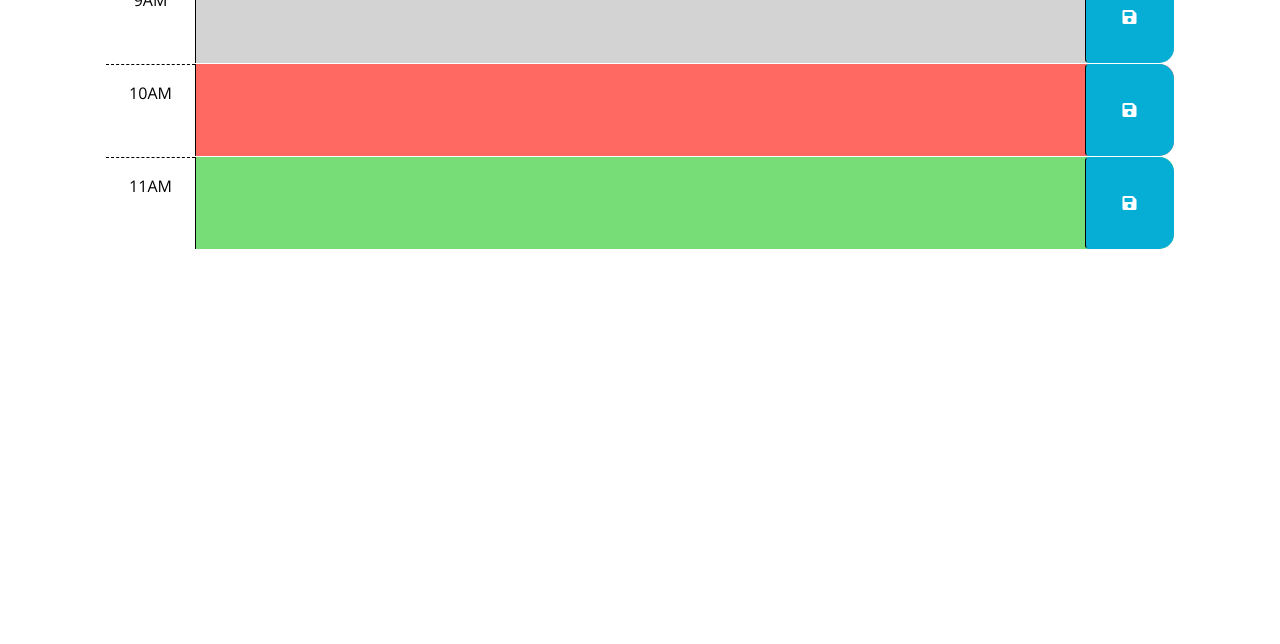
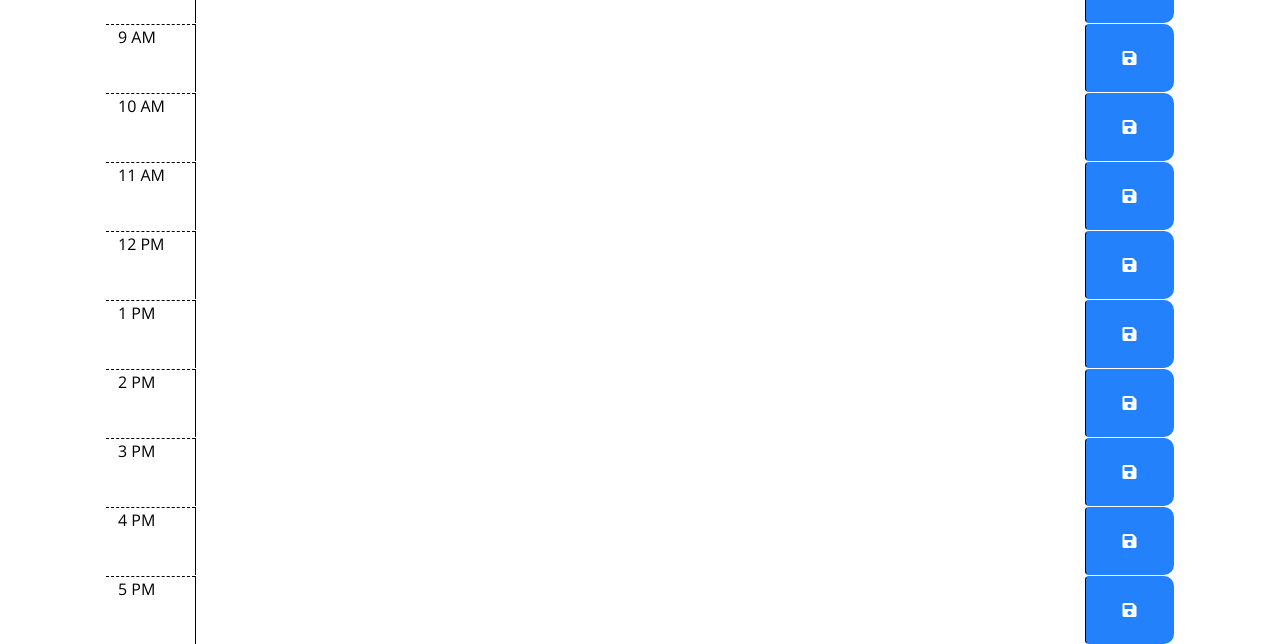
Before and after one commit to MiahHub/WorkDayScheduler, a plain HTML site: page Develop/index.html in a window 1280 px wide. Shown: the part 371-1015 px from the top of the page. Before the commit the page ends 800 px from the top, so only its background shows below. Drawn offline with nearby package versions, Linux system fonts and the light colour scheme.

Commit message:
sunday commit of work changes

```diff
--- a/Develop/index.html
+++ b/Develop/index.html
@@ -28,53 +28,120 @@
       <p id="currentDay" class="lead"></p>
     </header>
     <div class="container-lg px-5">
-      <h1 class="display-3">Work Day Scheduler</h1>
 
-      <!-- Use class for "past", "present", and "future" to apply styles to the
-        time-block divs accordingly. The javascript will need to do this by
-        adding/removing these classes on each div by comparing the hour in the
-        id to the current hour. The html provided below is meant to be an example
-        demonstrating how the css provided can be leveraged to create the
-        desired layout and colors. The html below should be removed or updated
-        in the finished product. Remember to delete this comment once the
-        code is implemented.
-        -->
-
-      <!-- Example of a past time block. The "past" class adds a gray background color. -->
-      <div id="hour-9" class="row time-block past">
-        <div class="col-2 col-md-1 hour text-center py-3">
-          9AM</div>
-        <textarea class="col-8 col-md-10 description"
-          rows="3"> </textarea>
-        <button class="btn saveBtn col-2 col-md-1"
-          aria-label="save">
-          <i class="fas fa-save" aria-hidden="true"></i>
-        </button>
+      <div id="hour8" class="row time-block">
+        <div class="col-md-1 hour">
+          9 AM
+        </div>
+        <textarea class="col-md-10 description">
+        </textarea>
+        <button class="btn saveBtn col-md-1"><i
+            class="fas fa-save"></i></button>
       </div>
 
-      <!-- Example of a a present time block. The "present" class adds a red background color. -->
-      <div id="hour-10" class="row time-block present">
-        <div class="col-2 col-md-1 hour text-center py-3">
-          10AM</div>
-        <textarea class="col-8 col-md-10 description"
-          rows="3"> </textarea>
-        <button class="btn saveBtn col-2 col-md-1"
-          aria-label="save">
-          <i class="fas fa-save" aria-hidden="true"></i>
-        </button>
+      <div id="hour8" class="row time-block">
+        <div class="col-md-1 hour">
+          8 AM
+        </div>
+        <textarea class="col-md-10 description">
+        </textarea>
+        <button class="btn saveBtn col-md-1"><i
+            class="fas fa-save"></i></button>
       </div>
 
-      <!-- Example of a future time block. The "future" class adds a green background color. -->
-      <div id="hour-11" class="row time-block future">
-        <div class="col-2 col-md-1 hour text-center py-3">
-          11AM</div>
-        <textarea class="col-8 col-md-10 description"
-          rows="3"> </textarea>
-        <button class="btn saveBtn col-2 col-md-1"
-          aria-label="save">
-          <i class="fas fa-save" aria-hidden="true"></i>
-        </button>
+      <div id="hour9" class="row time-block">
+        <div class="col-md-1 hour">
+          9 AM
         </div>
+        <textarea class="col-md-10 description">
+        </textarea>
+        <button class="btn saveBtn col-md-1"><i
+            class="fas fa-save"></i></button>
+      </div>
+
+      <div id="hour10" class="row time-block">
+        <div class="col-md-1 hour">
+          10 AM
+        </div>
+        <textarea class="col-md-10 description">
+        </textarea>
+        <button class="btn saveBtn col-md-1"><i
+            class="fas fa-save"></i></button>
+      </div>
+
+      <div id="hour10=1" class="row time-block">
+        <div class="col-md-1 hour">
+          11 AM
+        </div>
+        <textarea class="col-md-10 description">
+        </textarea>
+        <button class="btn saveBtn col-md-1"><i
+            class="fas fa-save"></i></button>
+      </div>
+
+      <div id="hour12" class="row time-block">
+        <div class="col-md-1 hour">
+          12 PM
+        </div>
+        <textarea class="col-md-10 description">
+        </textarea>
+        <button class="btn saveBtn col-md-1"><i
+            class="fas fa-save"></i></button>
+      </div>
+
+      <div id="hour13" class="row time-block">
+        <div class="col-md-1 hour">
+          1 PM
+        </div>
+        <textarea class="col-md-10 description">
+        </textarea>
+        <button class="btn saveBtn col-md-1"><i
+            class="fas fa-save"></i></button>
+      </div>
+
+      <div id="hour14" class="row time-block">
+        <div class="col-md-1 hour">
+          2 PM
+        </div>
+        <textarea class="col-md-10 description">
+        </textarea>
+        <button class="btn saveBtn col-md-1"><i
+            class="fas fa-save"></i></button>
+      </div>
+
+      <div id="hour15" class="row time-block">
+        <div class="col-md-1 hour">
+          3 PM
+        </div>
+        <textarea class="col-md-10 description">
+        </textarea>
+        <button class="btn saveBtn col-md-1"><i
+            class="fas fa-save"></i></button>
+      </div>
+
+      <div id="hour16" class="row time-block">
+        <div class="col-md-1 hour">
+          4 PM
+        </div>
+        <textarea class="col-md-10 description">
+        </textarea>
+        <button class="btn saveBtn col-md-1"><i
+            class="fas fa-save"></i></button>
+      </div>
+
+      <div id="hour17" class="row time-block">
+        <div class="col-md-1 hour">
+          5 PM
+        </div>
+        <textarea class="col-md-10 description">
+        </textarea>
+        <button class="btn saveBtn col-md-1"><i
+            class="fas fa-save"></i></button>
+      </div>
+
+    </div>
+
+
 
     <script
       src="https://code.jquery.com/jquery-3.4.1.min.js"></script>
--- a/Develop/script.js
+++ b/Develop/script.js
@@ -1,6 +1,7 @@
 //to display today's date:
 var todayDate = moment().format('dddd, MMM Do YYYY');
 $("#currentDay").html(todayDate);
+console.log(moment());
 
 // Wrap all code that interacts with the DOM in a call to jQuery to ensure that
 // the code isn't run until the browser has finished rendering all the elements
@@ -10,7 +11,7 @@ $(document).ready(function () {
   $(".saveBtn").on("click", function () {
     var text = $(this).siblings(".description").val();
     var time = $(this).parent().attr("id");
-    // then Save the text in local storage
+    // Save the text in local storage
     localStorage.setItem(time, text);
   })
 
--- a/Develop/style.css
+++ b/Develop/style.css
@@ -31,25 +31,25 @@ textarea {
 }
 
 .past {
-  background-color: #d3d3d3;
+  background-color: #837f7f;
   color: white;
 }
 
 .present {
-  background-color: #ff6961;
+  background-color: #e41409;
   color: white;
 }
 
 .future {
-  background-color: #77dd77;
+  background-color: #0bdb0b;
   color: white;
 }
 
 .saveBtn {
   border-left: 1px solid black;
-  border-top-right-radius: 15px;
-  border-bottom-right-radius: 15px;
-  background-color: #06aed5;
+  border-top-right-radius: 10px;
+  border-bottom-right-radius: 10px;
+  background-color: #2381fc;
   color: white;
 }
 
```
Lines whose indentation alone changed are shown as unchanged.
